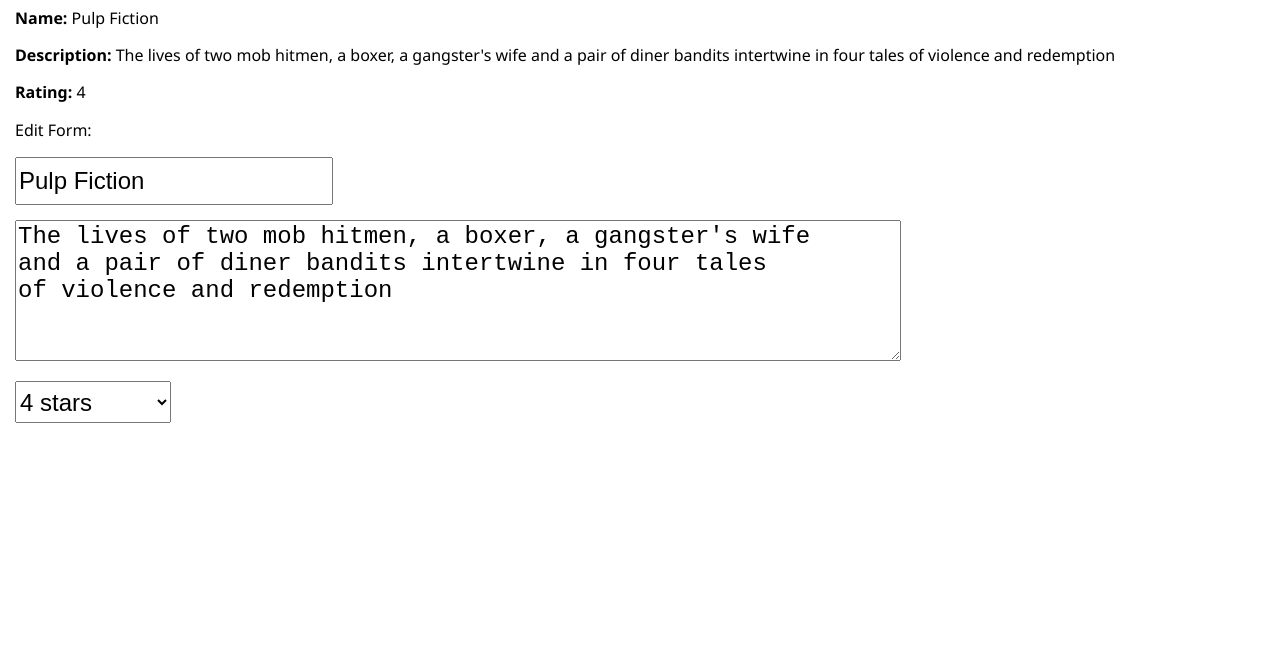
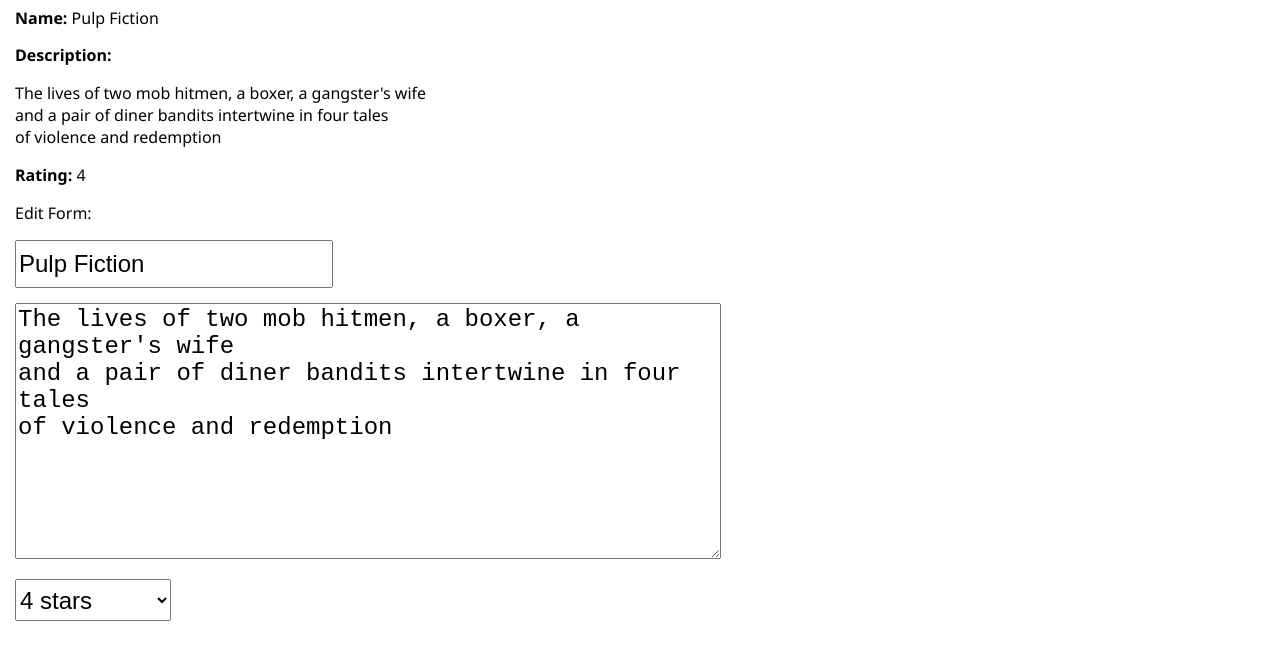
Before and after one commit to yumedzi/FilmCatalogue, a React (Create React App) app: page / in a window 1280 px wide. Shown: the top 660 px of the page. Built offline with nearby package versions, Linux system fonts and the light colour scheme.

Commit message:
Edit: made Description to support multiple lines

```diff
--- a/src/App.css
+++ b/src/App.css
@@ -5,7 +5,8 @@
 
 textarea {
   font-size: 24px;
-  width: 70%;
+  width: 700px;
+  height: 250px;
 }
 
 div {
--- a/src/App.js
+++ b/src/App.js
@@ -1,5 +1,7 @@
 import React, { Component } from 'react';
 import './App.css';
+
+const splitWithNewLines = str => str.split('\n').map((item, key) => <span key={key}>{item}<br/></span>);
 
 class App extends Component {
   constructor(props) {
@@ -24,7 +26,7 @@
       <div>
         <div>
           <div><strong>Name: </strong><span>{this.state.name}</span></div>
-          <div><strong>Description: </strong><span>{this.state.description}</span></div>
+          <div><strong>Description: </strong><p>{splitWithNewLines(this.state.description)}</p></div>
           <div><strong>Rating: </strong><span>{this.state.rating}</span></div>
         </div>
         <p>Edit Form:</p>
```
